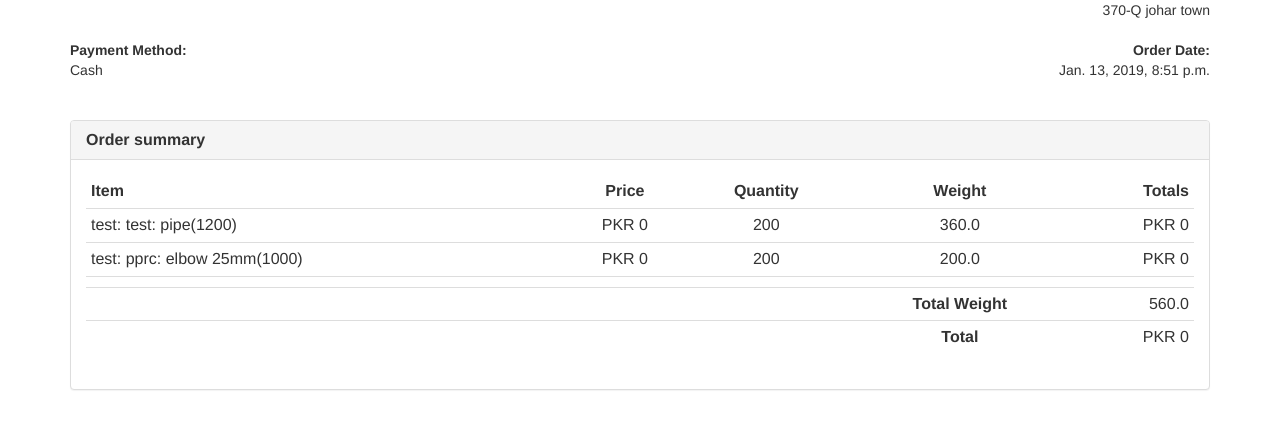
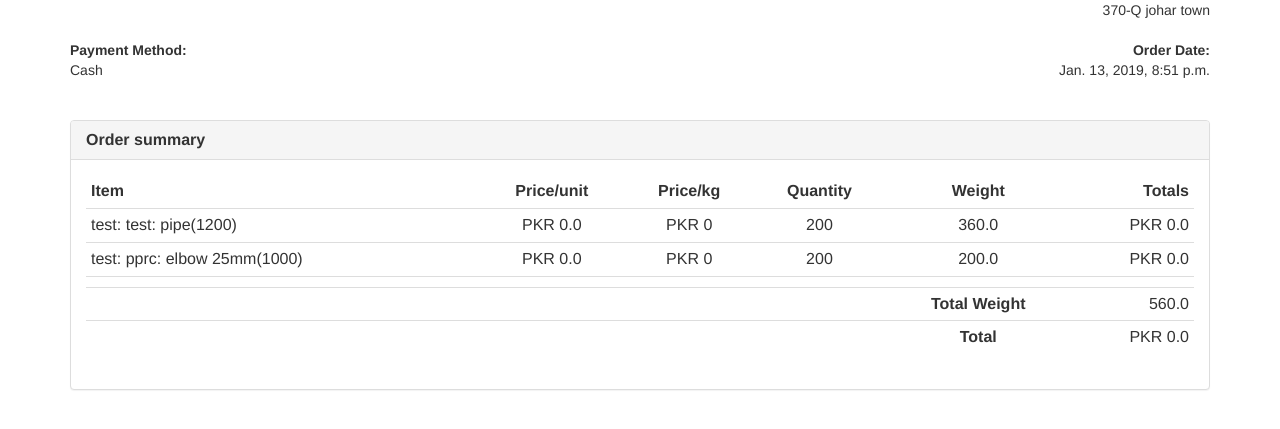
Before and after one commit to asadazam93/data_pvc, a Django app: page /bill/9/ in a window 1280 px wide. Shown: the part 159-588 px from the top of the page. Run offline with Django 3.2, Linux system fonts and the light colour scheme; data comes from the database, SQL or seed files in the repository; some libraries are stand-ins or nearby versions.

Commit message:
Updated code

```diff
--- a/bills/models.py
+++ b/bills/models.py
@@ -112,21 +112,19 @@ class BillItem(models.Model):
         on_delete=models.CASCADE,
     )
     quantity = models.IntegerField()
+    price_per_kg = models.IntegerField()
+
+    @property
+    def price(self):
+        return self.product.weight * self.price_per_kg
 
     @property
     def total_price(self):
-        if self.bill.type == 'Sale':
-            return self.product.sale_price * self.quantity
-        return self.product.price * self.quantity
+        return self.price * self.quantity
 
     @property
     def total_weight(self):
         return self.product.weight * self.quantity
-
-    @property
-    def profit(self):
-        if self.bill.type == 'Sale':
-            return self.product.sale_price * self.quantity - self.product.price * self.quantity
 
     def __str__(self):
         return self.product.__str__() + " Q: " + str(self.quantity)
--- a/bills/signals.py
+++ b/bills/signals.py
@@ -4,7 +4,6 @@ from bills.models import BillItem, ClientPayment, InventoryItem
 
 
 def save_billitem(sender, instance, **kwargs):
-    print("called")
     bill = instance.bill
     client = bill.client
     client_payments = client.client_payments.all()
--- a/bills/templates/bills/bill_detail.html
+++ b/bills/templates/bills/bill_detail.html
@@ -62,7 +62,8 @@
                             <thead>
                             <tr>
                                 <td><strong>Item</strong></td>
-                                <td class="text-center"><strong>Price</strong></td>
+                                <td class="text-center"><strong>Price/unit</strong></td>
+                                <td class="text-center"><strong>Price/kg</strong></td>
                                 <td class="text-center"><strong>Quantity</strong></td>
                                 <td class="text-center"><strong>Weight</strong></td>
                                 <td class="text-right"><strong>Totals</strong></td>
@@ -72,11 +73,8 @@
                             {% for item in object.billitems.all %}
                                 <tr>
                                     <td>{{ item.product }}</td>
-                                    {% if bill.type == 'Sale' %}
-                                        <td class="text-center">PKR {{ item.product.sale_price }}</td>
-                                    {% else %}
-                                        <td class="text-center">PKR {{ item.product.price }}</td>
-                                    {% endif %}
+                                    <td class="text-center">PKR {{ item.price }}</td>
+                                    <td class="text-center">PKR {{ item.price_per_kg }}</td>
                                     <td class="text-center">{{ item.quantity }}</td>
                                     <td class="text-center">{{ item.total_weight }}</td>
                                     <td class="text-right">PKR {{ item.total_price }}</td>
@@ -88,8 +86,10 @@
                                 <td class="no-line"></td>
                                 <td class="no-line"></td>
                                 <td class="no-line"></td>
+                                <td class="no-line"></td>
                             </tr>
                             <tr>
+                                <td class="no-line"></td>
                                 <td class="no-line"></td>
                                 <td class="no-line"></td>
                                 <td class="no-line"></td>
@@ -97,6 +97,7 @@
                                 <td class="no-line text-right">{{ object.total_weight }}</td>
                             </tr>
                             <tr>
+                                <td class="no-line"></td>
                                 <td class="no-line"></td>
                                 <td class="no-line"></td>
                                 <td class="no-line"></td>
--- a/bills/templates/home_view.html
+++ b/bills/templates/home_view.html
@@ -6,8 +6,5 @@
         <br>
         Total amount Payable for all suppliers: <b>{{ debit }}</b>
         <br>
-        {% if user.get_username == 'pvc_admin' %}
-            Total profit earned: <b>{{ profit }}</b>
-        {% endif %}
     </div>
 {% endblock %}
--- a/bills/views.py
+++ b/bills/views.py
@@ -15,9 +15,6 @@ class HomeView(View):
         buyers = Client.objects.filter(type='Supplier')
         debit = sum([buyer.debit for buyer in buyers])
         context["debit"] = debit
-        bill_items = BillItem.objects.filter(bill__type='Sale')
-        profit = sum([bill_item.profit for bill_item in bill_items])
-        context['profit'] = profit
         return render(request, template_name=self.template, context=context)
 
 
--- a/data_pvc/settings.py
+++ b/data_pvc/settings.py
@@ -79,7 +79,7 @@ WSGI_APPLICATION = 'data_pvc.wsgi.application'
 
 DATABASES = {
     'default': {
-        "ENGINE": "django.db.backends.postgresql_psycopg2",
+        "ENGINE": "django.db.backends.postgresql_psycopg2"
     }
 }
 
```
Also changed, not shown: bills/migrations/0010_billitem_price_per_kg.py (added).
